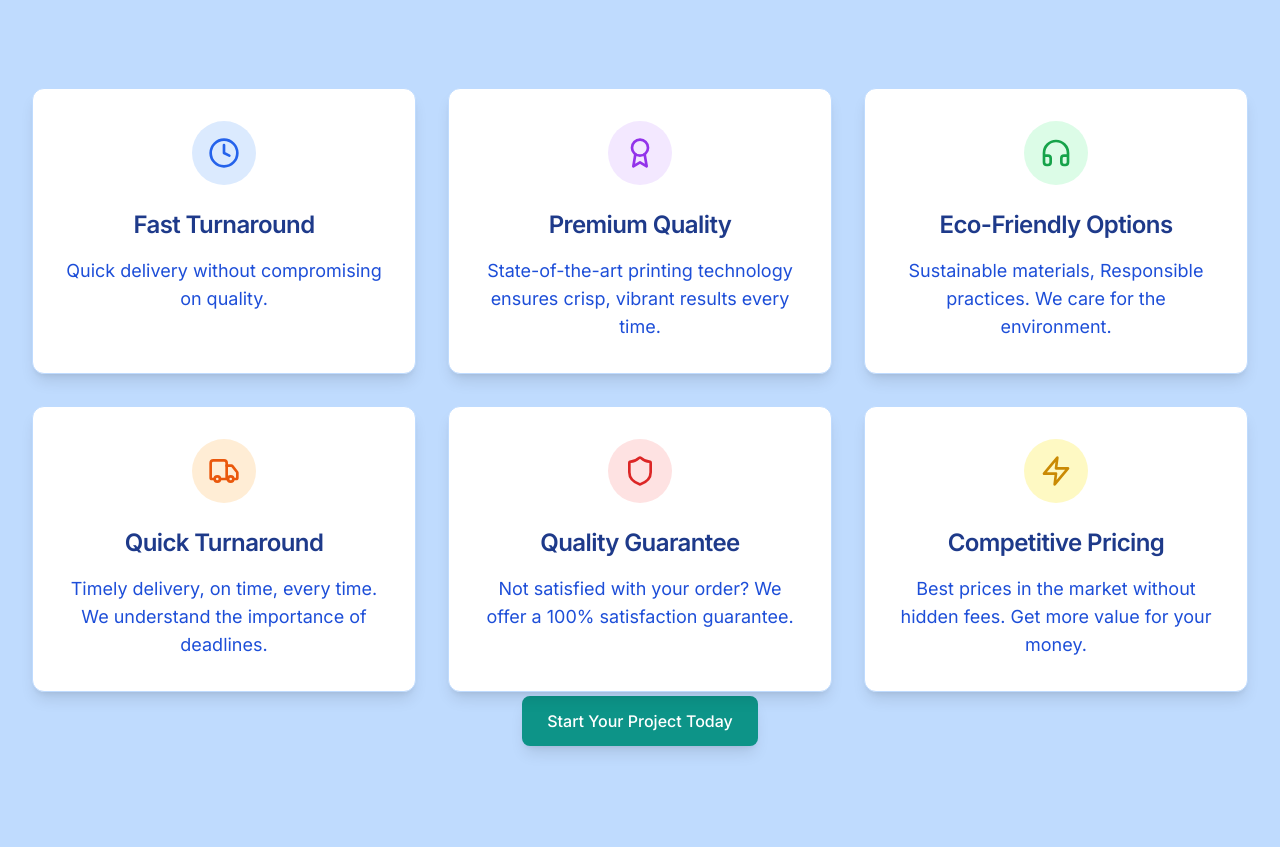
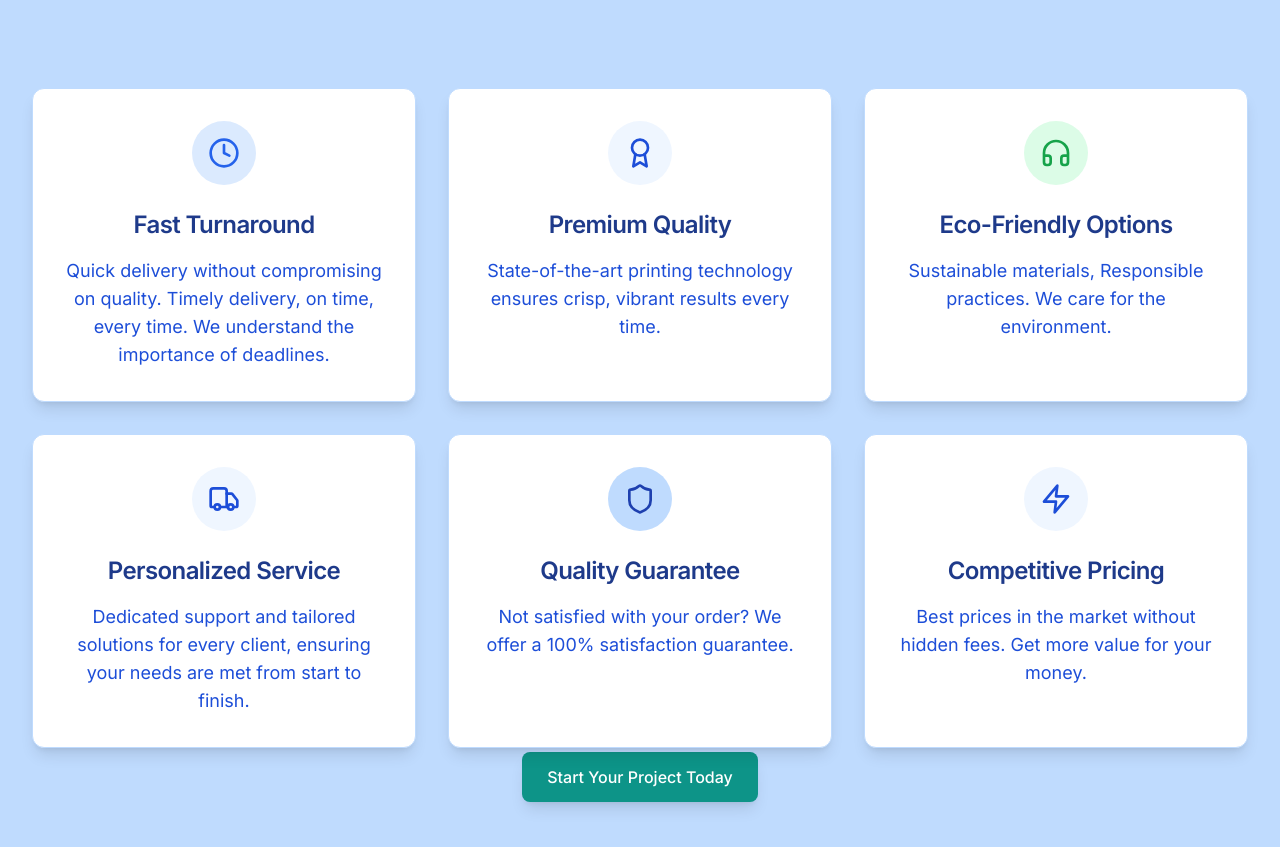
Before and after one commit to luiteteam/Genesis-Print, a React (Vite) app: page / in a window 1280 px wide. Shown: the part 1080-1927 px from the top of the page. Built offline with nearby package versions, Linux system fonts and the light colour scheme.

Commit message:
style: Revise descriptions and update color scheme in WhyChooseUs component for enhanced clarity and visual consistency

```diff
--- a/src/components/WhyChooseUs.tsx
+++ b/src/components/WhyChooseUs.tsx
@@ -33,14 +33,14 @@ const WhyChooseUs = () => {
     {
       icon: Clock,
       title: 'Fast Turnaround',
-      description: 'Quick delivery without compromising on quality.',
+      description: 'Quick delivery without compromising on quality. Timely delivery, on time, every time. We understand the importance of deadlines.',
       color: 'bg-blue-100 text-blue-600'
     },
     {
       icon: Award,
       title: 'Premium Quality',
       description: 'State-of-the-art printing technology ensures crisp, vibrant results every time.',
-      color: 'bg-purple-100 text-purple-600'
+      color: 'bg-blue-50 text-blue-700'
     },
     {
       icon: Headphones,
@@ -50,21 +50,21 @@ const WhyChooseUs = () => {
     },
     {
       icon: Truck,
-      title: 'Quick Turnaround',
-      description: 'Timely delivery, on time, every time. We understand the importance of deadlines.',
-      color: 'bg-orange-100 text-orange-600'
+      title: 'Personalized Service',
+      description: 'Dedicated support and tailored solutions for every client, ensuring your needs are met from start to finish.',
+      color: 'bg-blue-50 text-blue-700'
     },
     {
       icon: Shield,
       title: 'Quality Guarantee',
       description: 'Not satisfied with your order? We offer a 100% satisfaction guarantee.',
-      color: 'bg-red-100 text-red-600'
+      color: 'bg-blue-200 text-blue-800'
     },
     {
       icon: Zap,
       title: 'Competitive Pricing',
       description: 'Best prices in the market without hidden fees. Get more value for your money.',
-      color: 'bg-yellow-100 text-yellow-600'
+      color: 'bg-blue-50 text-blue-700'
     },
   ];
 
```
